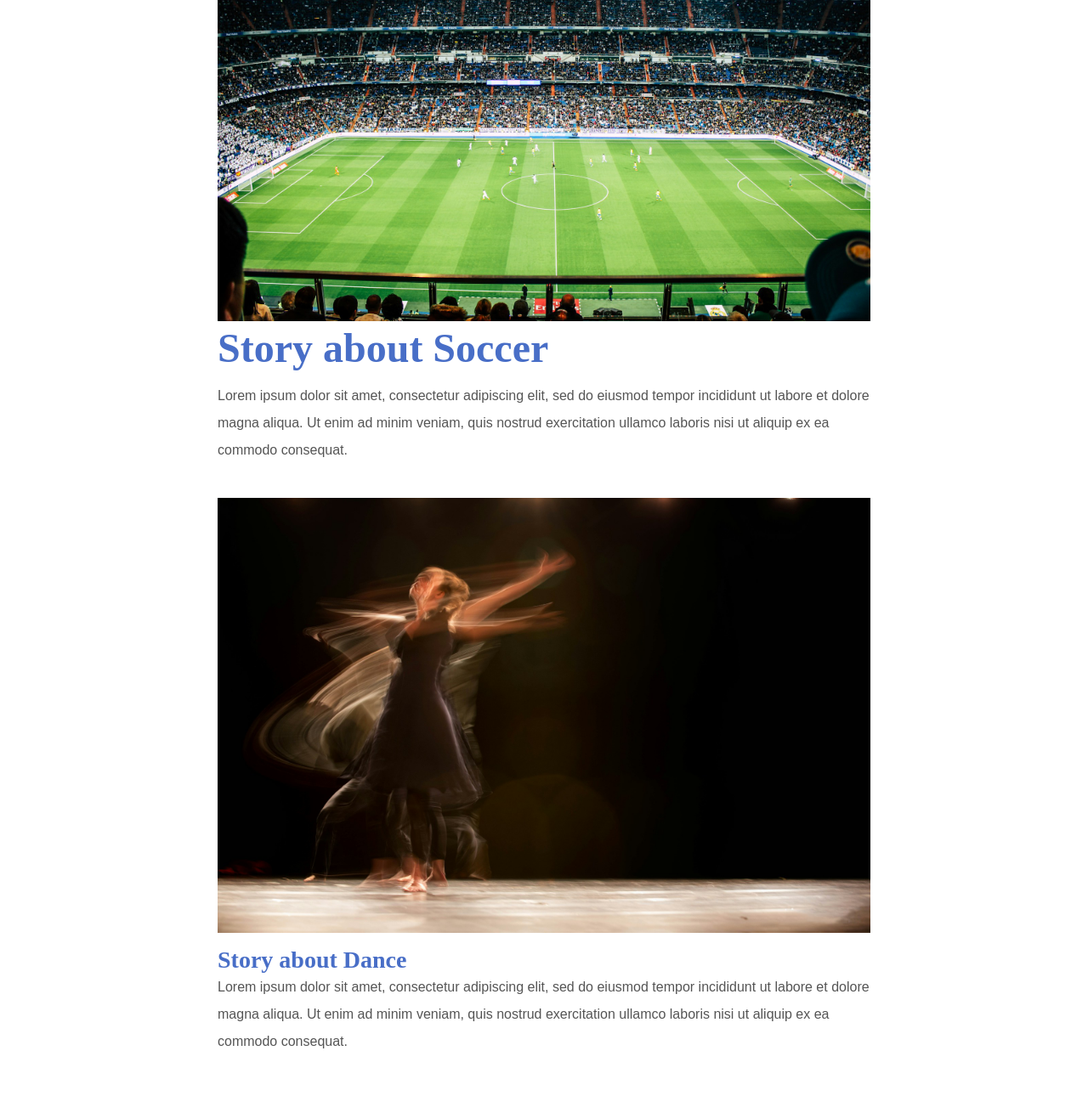
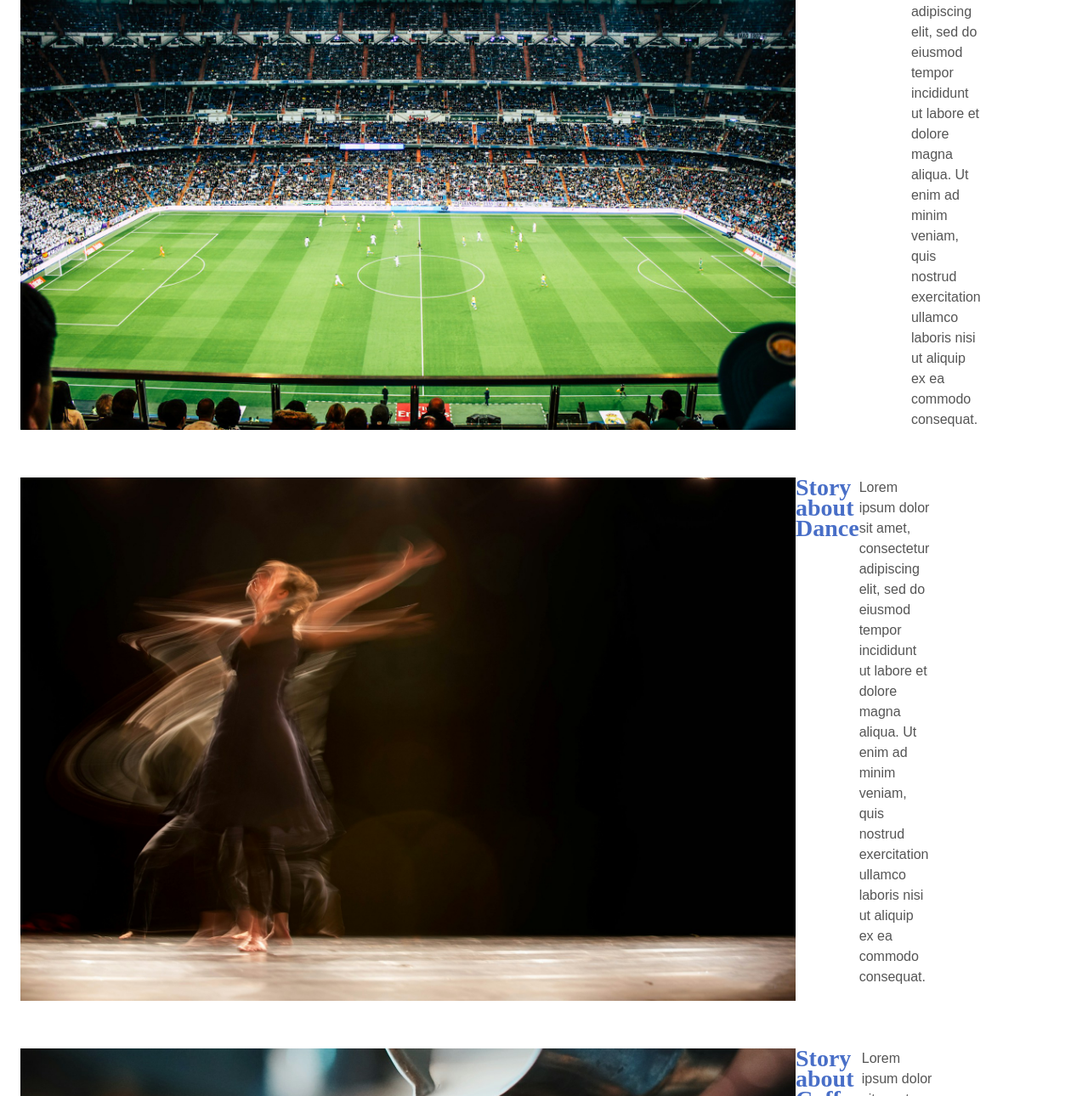
Before and after one commit to navyaavemuri10/navyaavemuri10.github.io, a plain HTML site: page grc339/digital-magazine/index.html in a window 1280 px wide. Shown: the part 320-1610 px from the top of the page at 85% size. Drawn offline with Linux system fonts and the light colour scheme.

Commit message:
Update style.css

```diff
--- a/grc339/digital-magazine/style.css
+++ b/grc339/digital-magazine/style.css
@@ -3,16 +3,18 @@
 html, body, div, applet, object, iframe, h1, h2, h3, h4, h5, h6, p, blockquote, pre, a, abbr, acronym, address, big, cite, code, del, dfn, em, img, ins, kbd, q, s, samp, small, strike, strong, sub, sup, tt, var, b, u, i, center, dl, dt, dd, ol, ul, li, fieldset, form, label, legend, table, caption, tbody, tfoot, thead, tr, th, td, article, aside, canvas, details, embed, figure, figcaption, footer, header, hgroup, menu, nav, output, ruby, section, summary, time, mark, audio, video {margin: 0; padding: 0; border: 0; font-size: 100%; font: inherit;}
 
 
-.container {
+div.container, div.home-container {
     max-width: 100%;
+    padding: 1 1rem;
     margin: auto;
-    font-family: sans-serif;
-    padding: 1 1rem;
 }
 
 body {
-    line-height: 2em;
+    line-height: 1.5em;
     color: rgb(72, 110, 199);
+    font-family: sans-serif;
+    padding: .5em;
+    margin: auto;
 }
 
 header img {
@@ -61,11 +63,11 @@ main {
     font-weight: bold;
     color: rgb(72, 110, 199);
     font-family: serif;
-    padding-bottom: .5em;
 }
 
 .mainstory p {
     color: rgb(85, 85, 85);
+    padding-top: .5em;
 }
 
 .secondarystory a {
@@ -138,10 +140,11 @@ footer {
     padding-top: 1.25rem;
     border-top: 1px solid rgb(128, 128, 128);
     font-size: 0.875rem;
+    box-sizing: border-box;
 }
 
 
-header, nav, h2, p, figcaption {
+header, h2, p, figcaption {
     padding: 2em, 1em, 0rem;
 }
 
@@ -158,3 +161,101 @@ header, nav, h2, p, figcaption {
         padding-top: 1.5rem;
     }
 }
+
+@media only screen and (min-width: 60em) {
+    div.home-container {
+        max-width: 80em;
+        padding: 0 1em;
+        display: grid;
+        grid-template-columns: 3fr 1fr;
+        grid-gap: 1em;
+    }
+
+    div.container {
+        max-width: 80em;
+        padding: 0 1em;
+        display: grid;
+        grid-template-columns: 3fr 1fr;
+        grid-gap: 1em;
+    }
+
+    header, footer, nav {
+        grid-column: 1/3;
+    }
+
+    div.home-container main {
+        display: grid;
+        grid-template-columns: repeat(3,1fr);
+        grid-gap: 1em;
+    }
+
+    div.home-container aside {
+        background: none;
+        padding: 0;
+        margin-top:0;
+    }
+
+    div.container aside {
+        margin-top: 0;
+    }
+
+    section.mainstory {
+        grid-column: 2/4;
+        grid-row: 1/3;
+        display: flex;
+    }
+
+
+    section.mainstory a figure {
+        flex: 1 0 12em;
+        display: flex;
+    }
+
+    section.mainstory a {
+        flex: 1 0 12em;
+        display: flex;
+        flex-direction: column;
+    }
+
+    section.mainstory a figure img {
+        object-fit: cover;
+    }
+
+    section.mainstory a h2 {
+        flex: 0 0;
+    }
+
+    section.mainstory a p{
+        flex: 0 0 4em;
+    }
+
+    /**
+    secondary */
+
+    section.secondarystory {
+        display: flex;
+    }
+
+    section.secondarystory a {
+        flex: 1 0 12em;
+        display: flex;
+        flex-direction: column;
+    }
+
+    section.secondarystory a figure {
+        flex: 1 0 12em;
+        display: flex;
+    }
+
+    section.secondarystory a figure img {
+        object-fit: cover;
+    }
+
+    section.secondarystory a h2 {
+        flex: 0 0 1em;
+    }
+
+    section.secondarystory a p{
+        flex: 0 0 4em;
+    }
+}
```
